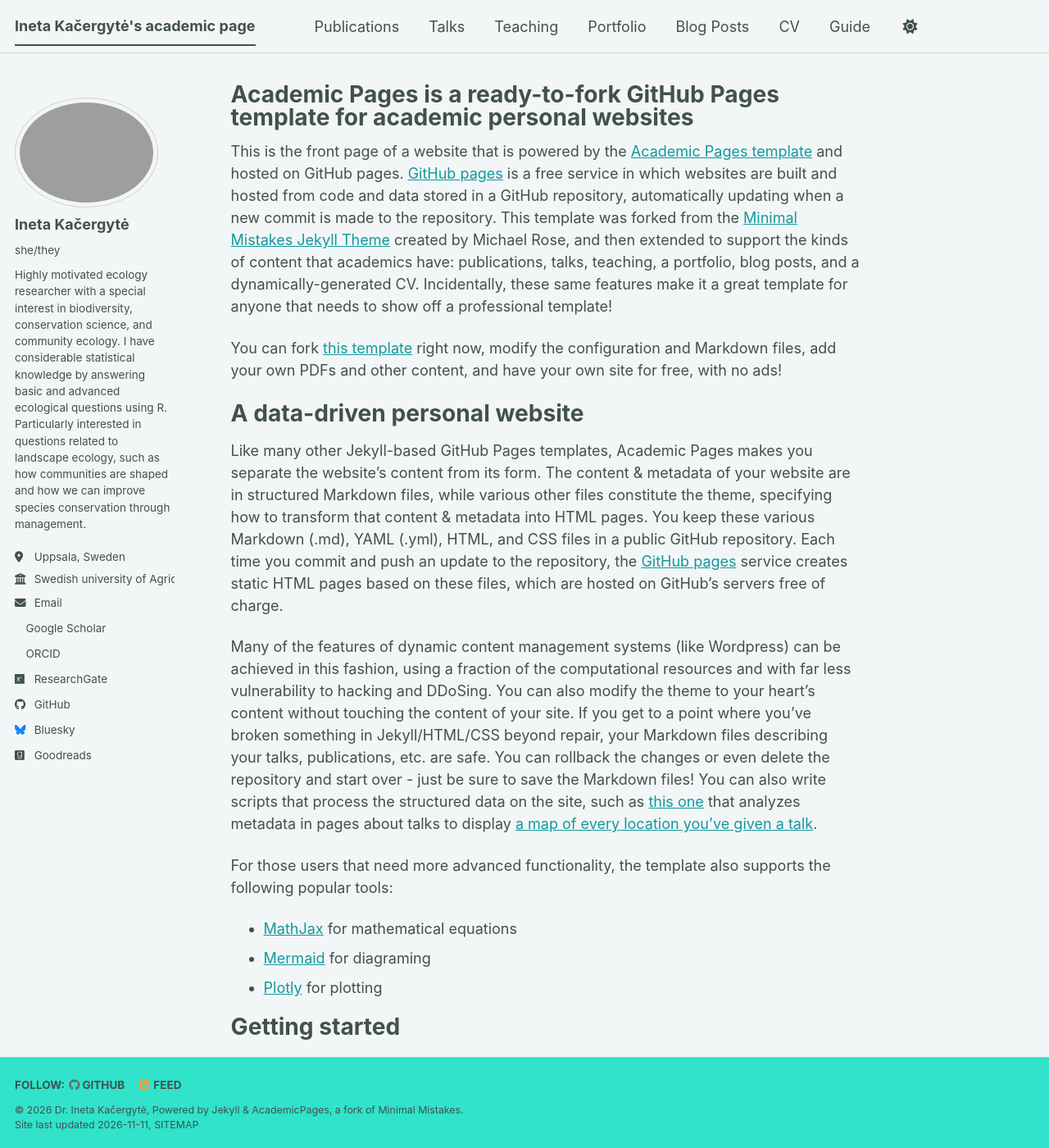
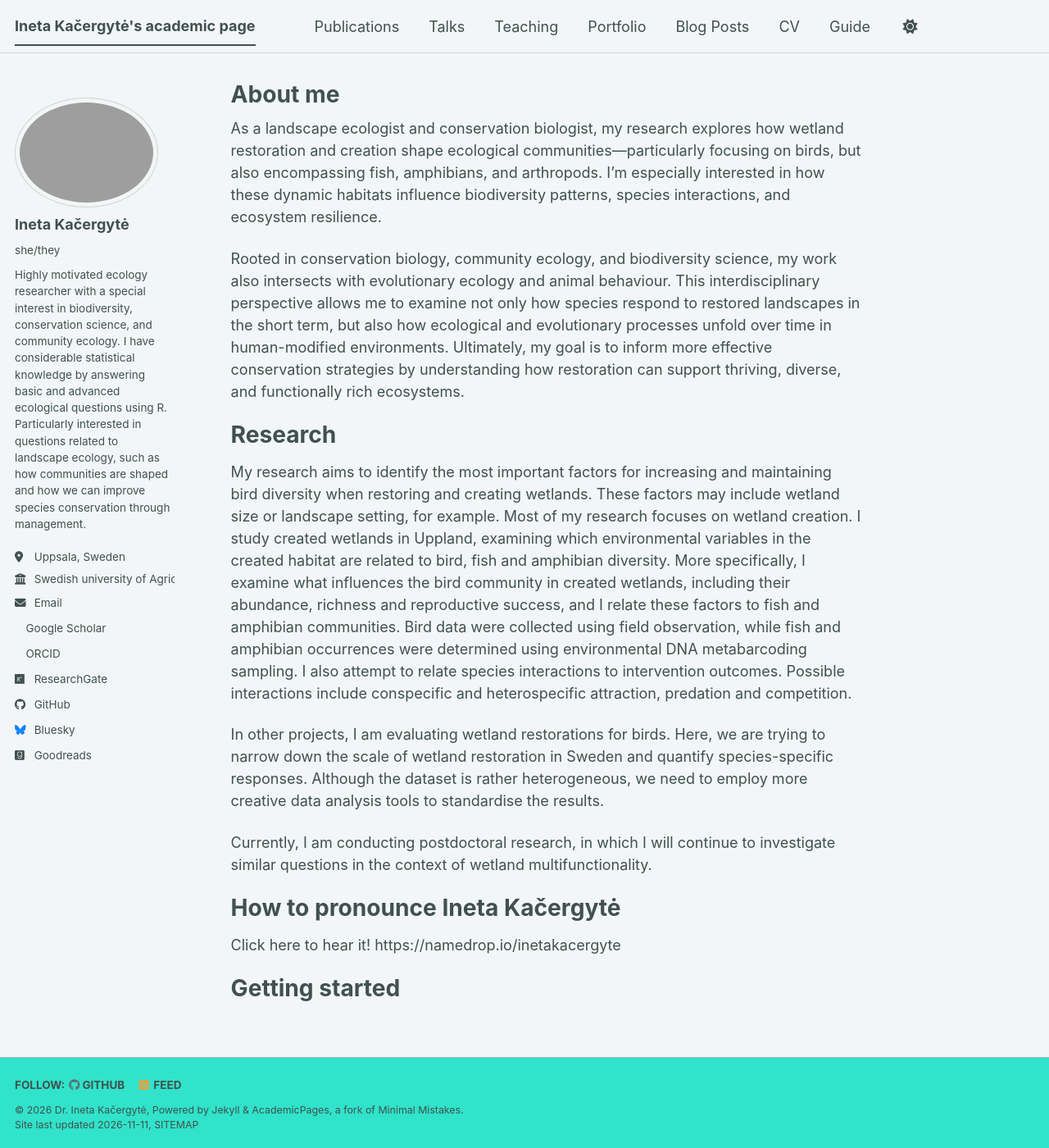
Before and after one commit to InetaKa/InetaKa.github.io, a Jekyll site: the page built from _pages/about.md, in a window 1280 px wide and 1400 px high. Shown: the whole window at 82% size. Built offline with Jekyll 4.4.1, drawn with Linux system fonts in a browser that asks for light colours; a script bundle is joined from its source files by our own code; a style sheet for code colours, icons or effects is not loaded; some of the changed text lies outside the part shown.

Commit message:
Update about.md

```diff
--- a/_pages/about.md
+++ b/_pages/about.md
@@ -1,56 +1,27 @@
 ---
 permalink: /
-title: "Academic Pages is a ready-to-fork GitHub Pages template for academic personal websites"
+title: "About me"
 author_profile: true
 redirect_from:
   - /about/
   - /about.html
 ---
 
-This is the front page of a website that is powered by the [Academic Pages template](https://github.com/academicpages/academicpages.github.io) and hosted on GitHub pages. [GitHub pages](https://pages.github.com) is a free service in which websites are built and hosted from code and data stored in a GitHub repository, automatically updating when a new commit is made to the repository. This template was forked from the [Minimal Mistakes Jekyll Theme](https://mmistakes.github.io/minimal-mistakes/) created by Michael Rose, and then extended to support the kinds of content that academics have: publications, talks, teaching, a portfolio, blog posts, and a dynamically-generated CV. Incidentally, these same features make it a great template for anyone that needs to show off a professional template!
+As a landscape ecologist and conservation biologist, my research explores how wetland restoration and creation shape ecological communities—particularly focusing on birds, but also encompassing fish, amphibians, and arthropods. I’m especially interested in how these dynamic habitats influence biodiversity patterns, species interactions, and ecosystem resilience.
 
- You can fork [this template](https://github.com/academicpages/academicpages.github.io) right now, modify the configuration and Markdown files, add your own PDFs and other content, and have your own site for free, with no ads!
+Rooted in conservation biology, community ecology, and biodiversity science, my work also intersects with evolutionary ecology and animal behaviour. This interdisciplinary perspective allows me to examine not only how species respond to restored landscapes in the short term, but also how ecological and evolutionary processes unfold over time in human-modified environments. Ultimately, my goal is to inform more effective conservation strategies by understanding how restoration can support thriving, diverse, and functionally rich ecosystems.
 
-A data-driven personal website
+Research
 ======
-Like many other Jekyll-based GitHub Pages templates, Academic Pages makes you separate the website's content from its form. The content & metadata of your website are in structured Markdown files, while various other files constitute the theme, specifying how to transform that content & metadata into HTML pages. You keep these various Markdown (.md), YAML (.yml), HTML, and CSS files in a public GitHub repository. Each time you commit and push an update to the repository, the [GitHub pages](https://pages.github.com/) service creates static HTML pages based on these files, which are hosted on GitHub's servers free of charge.
+My research aims to identify the most important factors for increasing and maintaining bird diversity when restoring and creating wetlands. These factors may include wetland size or landscape setting, for example. Most of my research focuses on wetland creation. I study created wetlands in Uppland, examining which environmental variables in the created habitat are related to bird, fish and amphibian diversity. More specifically, I examine what influences the bird community in created wetlands, including their abundance, richness and reproductive success, and I relate these factors to fish and amphibian communities. Bird data were collected using field observation, while fish and amphibian occurrences were determined using environmental DNA metabarcoding sampling. I also attempt to relate species interactions to intervention outcomes. Possible interactions include conspecific and heterospecific attraction, predation and competition.
 
-Many of the features of dynamic content management systems (like Wordpress) can be achieved in this fashion, using a fraction of the computational resources and with far less vulnerability to hacking and DDoSing. You can also modify the theme to your heart's content without touching the content of your site. If you get to a point where you've broken something in Jekyll/HTML/CSS beyond repair, your Markdown files describing your talks, publications, etc. are safe. You can rollback the changes or even delete the repository and start over - just be sure to save the Markdown files! You can also write scripts that process the structured data on the site, such as [this one](https://github.com/academicpages/academicpages.github.io/blob/master/talkmap.ipynb) that analyzes metadata in pages about talks to display [a map of every location you've given a talk](https://academicpages.github.io/talkmap.html).
+In other projects, I am evaluating wetland restorations for birds. Here, we are trying to narrow down the scale of wetland restoration in Sweden and quantify species-specific responses. Although the dataset is rather heterogeneous, we need to employ more creative data analysis tools to standardise the results.
 
-For those users that need more advanced functionality, the template also supports the following popular tools:
-- [MathJax](https://www.mathjax.org/) for mathematical equations
-- [Mermaid](https://mermaid.js.org/) for diagraming
-- [Plotly](https://plotly.com/javascript/) for plotting
+Currently, I am conducting postdoctoral research, in which I will continue to investigate similar questions in the context of wetland multifunctionality.
+
+How to pronounce Ineta Kačergytė
+======
+Click here to hear it! https://namedrop.io/inetakacergyte
 
 Getting started
 ======
-1. Register a GitHub account if you don't have one and confirm your e-mail (required!)
-1. Fork [this template](https://github.com/academicpages/academicpages.github.io) by clicking the "Use this template" button in the top right.
-1. Go to the repository's settings (rightmost item in the tabs that start with "Code", should be below "Unwatch"). Rename the repository "[your GitHub username].github.io", which will also be your website's URL.
-1. Set site-wide configuration and create content & metadata (see below -- also see [this set of diffs](https://archive.is/3TPas) showing what files were changed to set up [an example site](https://getorg-testacct.github.io) for a user with the username "getorg-testacct")
-1. Upload any files (like PDFs, .zip files, etc.) to the files/ directory. They will appear at https://[your GitHub username].github.io/files/example.pdf.
-1. Check status by going to the repository settings, in the "GitHub pages" section
-
-Site-wide configuration
-------
-The main configuration file for the site is in the base directory in [_config.yml](https://github.com/academicpages/academicpages.github.io/blob/master/_config.yml), which defines the content in the sidebars and other site-wide features. You will need to replace the default variables with ones about yourself and your site's github repository. The configuration file for the top menu is in [_data/navigation.yml](https://github.com/academicpages/academicpages.github.io/blob/master/_data/navigation.yml). For example, if you don't have a portfolio or blog posts, you can remove those items from that navigation.yml file to remove them from the header.
-
-Create content & metadata
-------
-For site content, there is one Markdown file for each type of content, which are stored in directories like _publications, _talks, _posts, _teaching, or _pages. For example, each talk is a Markdown file in the [_talks directory](https://github.com/academicpages/academicpages.github.io/tree/master/_talks). At the top of each Markdown file is structured data in YAML about the talk, which the theme will parse to do lots of cool stuff. The same structured data about a talk is used to generate the list of talks on the [Talks page](https://academicpages.github.io/talks), each [individual page](https://academicpages.github.io/talks/2012-03-01-talk-1) for specific talks, the talks section for the [CV page](https://academicpages.github.io/cv), and the [map of places you've given a talk](https://academicpages.github.io/talkmap.html) (if you run this [python file](https://github.com/academicpages/academicpages.github.io/blob/master/talkmap.py) or [Jupyter notebook](https://github.com/academicpages/academicpages.github.io/blob/master/talkmap.ipynb), which creates the HTML for the map based on the contents of the _talks directory).
-
-**Markdown generator**
-
-The repository includes [a set of Jupyter notebooks](https://github.com/academicpages/academicpages.github.io/tree/master/markdown_generator
-) that converts a CSV containing structured data about talks or presentations into individual Markdown files that will be properly formatted for the Academic Pages template. The sample CSVs in that directory are the ones I used to create my own personal website at stuartgeiger.com. My usual workflow is that I keep a spreadsheet of my publications and talks, then run the code in these notebooks to generate the Markdown files, then commit and push them to the GitHub repository.
-
-How to edit your site's GitHub repository
-------
-Many people use a git client to create files on their local computer and then push them to GitHub's servers. If you are not familiar with git, you can directly edit these configuration and Markdown files directly in the github.com interface. Navigate to a file (like [this one](https://github.com/academicpages/academicpages.github.io/blob/master/_talks/2012-03-01-talk-1.md) and click the pencil icon in the top right of the content preview (to the right of the "Raw | Blame | History" buttons). You can delete a file by clicking the trashcan icon to the right of the pencil icon. You can also create new files or upload files by navigating to a directory and clicking the "Create new file" or "Upload files" buttons.
-
-Example: editing a Markdown file for a talk
-![Editing a Markdown file for a talk](/images/editing-talk.png)
-
-For more info
-------
-More info about configuring Academic Pages can be found in [the guide](https://academicpages.github.io/markdown/), the [growing wiki](https://github.com/academicpages/academicpages.github.io/wiki), and you can always [ask a question on GitHub](https://github.com/academicpages/academicpages.github.io/discussions). The [guides for the Minimal Mistakes theme](https://mmistakes.github.io/minimal-mistakes/docs/configuration/) (which this theme was forked from) might also be helpful.
```
